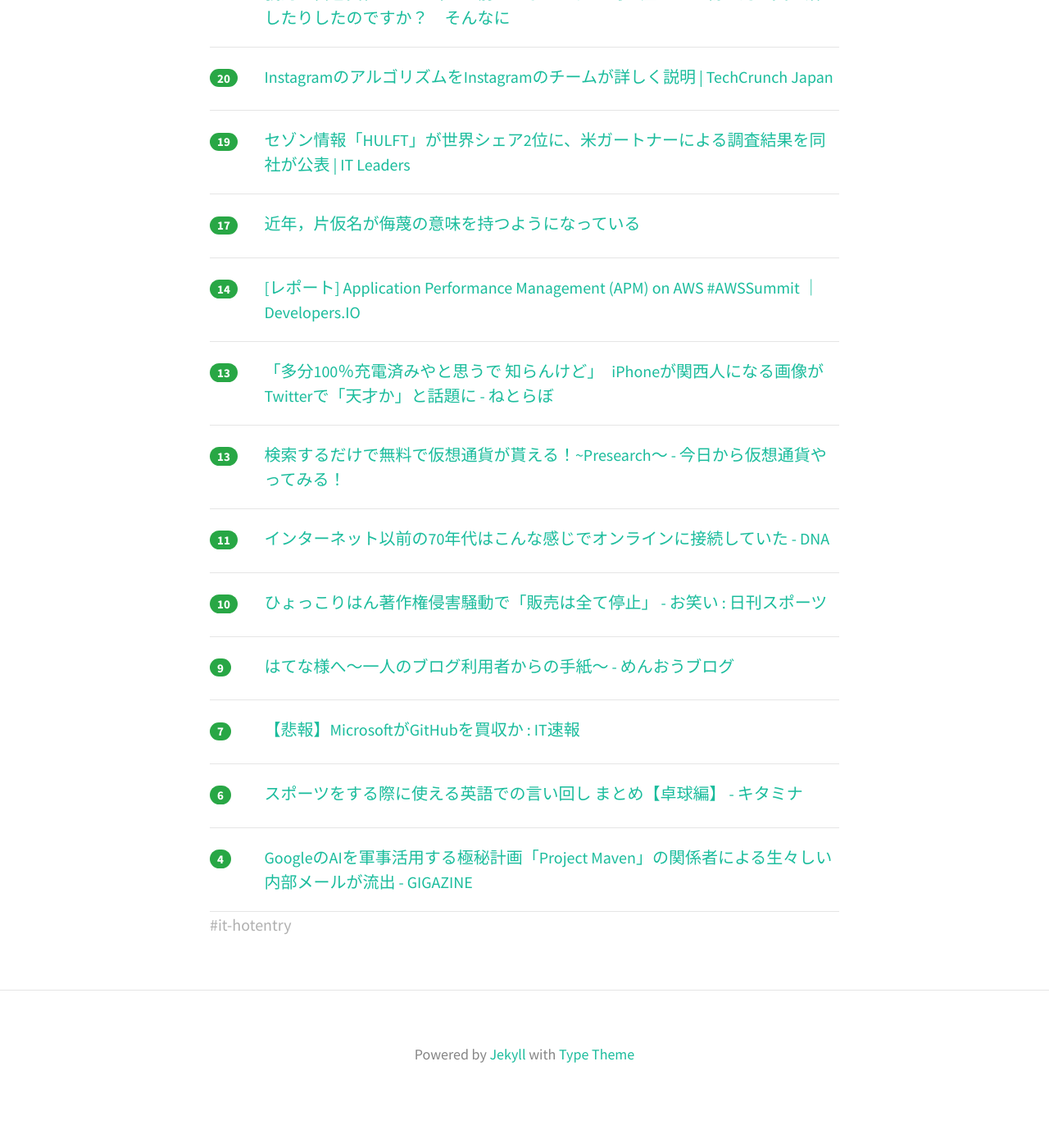
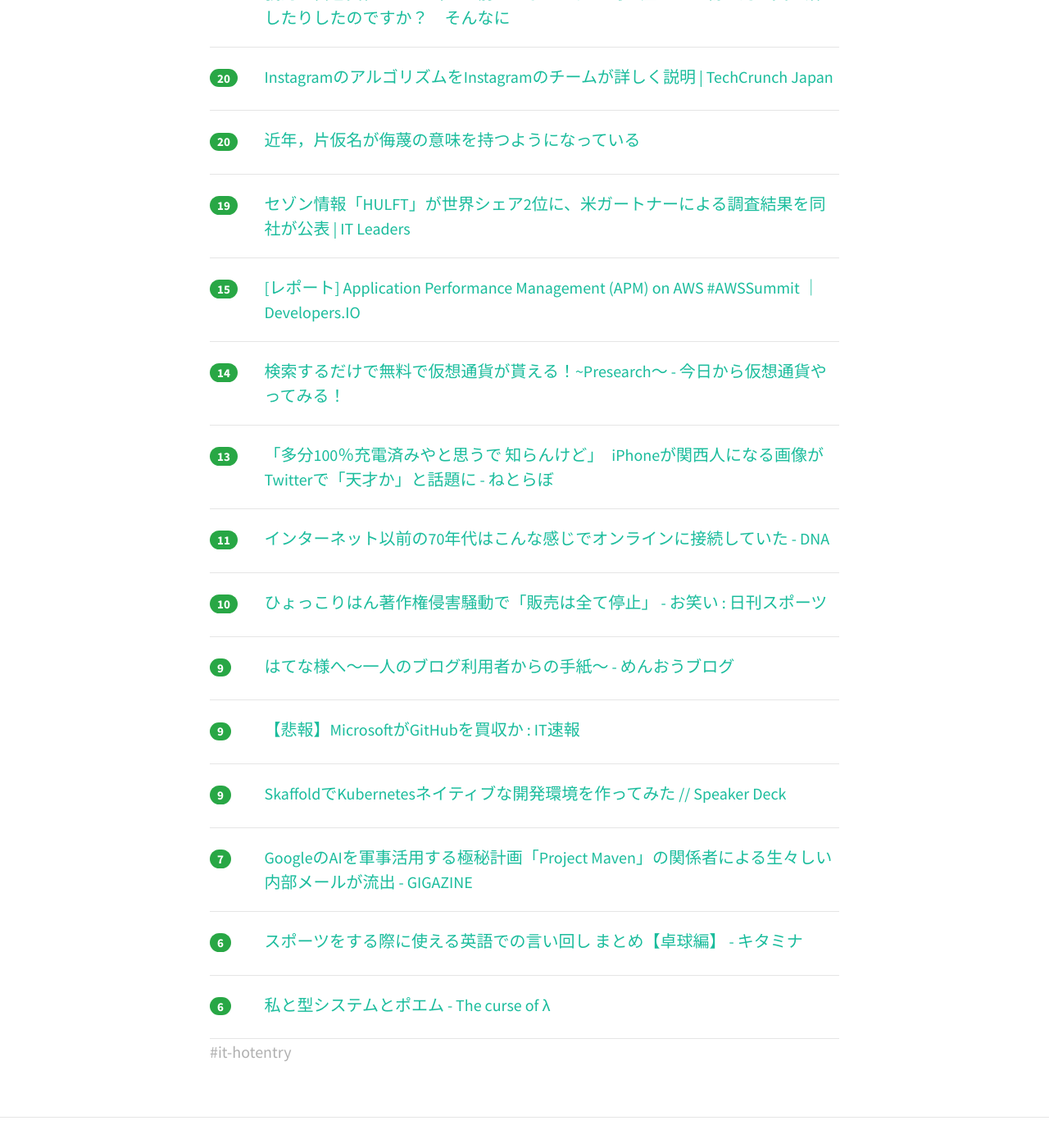
Before and after one commit to yatta47/hatena-matome-site, a Jekyll site: the page built from _posts/2018-06-03-hatena.md, in a window 1280 px wide and 1400 px high, scrolled down 526 px. Shown: the whole window at 82% size. Built offline with Jekyll 4.4.1, drawn with Linux system fonts in a browser that asks for light colours; nearby versions of some CDN libraries; before the commit the page ends 1889 px from its top, so only the background shows below that; some of the changed text lies outside the part shown.

Commit message:
Updated 2018-06-03

```diff
--- a/_posts/2018-06-03-hatena.md
+++ b/_posts/2018-06-03-hatena.md
@@ -1,18 +1,18 @@
 ---
 layout: post
 title:  "2018-06-03 はてぶIT"
-date:   2018-06-03 06:01:30
+date:   2018-06-03 07:00:39
 tags: [it-hotentry]
 ---
-14 件のデータあり
+16 件のデータあり
 
 <hr><div class="row">
-<div class="col-1"><span class="badge badge-pill badge-success h2">95</span></div>
+<div class="col-1"><span class="badge badge-pill badge-success h2">98</span></div>
 <div class="col-11"><a href='http://jp.techcrunch.com/2018/06/02/2018-06-01-google-quits-selling-tablets/' target='_blank'>Googleがタブレットから撤退 | TechCrunch Japan</a></div>
 </div>
 <hr>
 <div class="row">
-<div class="col-1"><span class="badge badge-pill badge-success h2">54</span></div>
+<div class="col-1"><span class="badge badge-pill badge-success h2">66</span></div>
 <div class="col-11"><a href='http://twitter.com/tabbata/status/1002900777000566784' target='_blank'>田端 信太郎＠「ブランド人になれ！」7月発売さんのツイート: "自殺だから一義的に自己責任なのは当たり前でしょうが。上司が屋上から物理的に突き落としたりしたのですか？　そんなに</a></div>
 </div>
 <hr>
@@ -22,28 +22,28 @@ tags: [it-hotentry]
 </div>
 <hr>
 <div class="row">
+<div class="col-1"><span class="badge badge-pill badge-success h2">20</span></div>
+<div class="col-11"><a href='https://anond.hatelabo.jp/20180603010115' target='_blank'>近年，片仮名が侮蔑の意味を持つようになっている</a></div>
+</div>
+<hr>
+<div class="row">
 <div class="col-1"><span class="badge badge-pill badge-success h2">19</span></div>
 <div class="col-11"><a href='https://it.impressbm.co.jp/articles/-/14513' target='_blank'>セゾン情報「HULFT」が世界シェア2位に、米ガートナーによる調査結果を同社が公表 | IT Leaders</a></div>
 </div>
 <hr>
 <div class="row">
-<div class="col-1"><span class="badge badge-pill badge-success h2">17</span></div>
-<div class="col-11"><a href='https://anond.hatelabo.jp/20180603010115' target='_blank'>近年，片仮名が侮蔑の意味を持つようになっている</a></div>
+<div class="col-1"><span class="badge badge-pill badge-success h2">15</span></div>
+<div class="col-11"><a href='https://dev.classmethod.jp/cloud/aws/aws-summit-tokyo-2018-apm/' target='_blank'>[レポート] Application Performance Management (APM) on AWS #AWSSummit ｜ Developers.IO</a></div>
 </div>
 <hr>
 <div class="row">
 <div class="col-1"><span class="badge badge-pill badge-success h2">14</span></div>
-<div class="col-11"><a href='https://dev.classmethod.jp/cloud/aws/aws-summit-tokyo-2018-apm/' target='_blank'>[レポート] Application Performance Management (APM) on AWS #AWSSummit ｜ Developers.IO</a></div>
+<div class="col-11"><a href='http://www.cryptocurrency-blog.info/entry/presearch' target='_blank'>検索するだけで無料で仮想通貨が貰える！~Presearch～ - 今日から仮想通貨やってみる！</a></div>
 </div>
 <hr>
 <div class="row">
 <div class="col-1"><span class="badge badge-pill badge-success h2">13</span></div>
 <div class="col-11"><a href='http://nlab.itmedia.co.jp/nl/articles/1806/02/news025.html' target='_blank'>「多分100％充電済みやと思うで 知らんけど」　iPhoneが関西人になる画像がTwitterで「天才か」と話題に - ねとらぼ</a></div>
-</div>
-<hr>
-<div class="row">
-<div class="col-1"><span class="badge badge-pill badge-success h2">13</span></div>
-<div class="col-11"><a href='http://www.cryptocurrency-blog.info/entry/presearch' target='_blank'>検索するだけで無料で仮想通貨が貰える！~Presearch～ - 今日から仮想通貨やってみる！</a></div>
 </div>
 <hr>
 <div class="row">
@@ -62,8 +62,18 @@ tags: [it-hotentry]
 </div>
 <hr>
 <div class="row">
+<div class="col-1"><span class="badge badge-pill badge-success h2">9</span></div>
+<div class="col-11"><a href='http://blog.livedoor.jp/itsoku/archives/53592725.html' target='_blank'>【悲報】MicrosoftがGitHubを買収か : IT速報</a></div>
+</div>
+<hr>
+<div class="row">
+<div class="col-1"><span class="badge badge-pill badge-success h2">9</span></div>
+<div class="col-11"><a href='https://speakerdeck.com/hhiroshell/skaffolddekubernetesneiteibunakai-fa-huan-jing-wozuo-tutemita' target='_blank'>SkaffoldでKubernetesネイティブな開発環境を作ってみた // Speaker Deck</a></div>
+</div>
+<hr>
+<div class="row">
 <div class="col-1"><span class="badge badge-pill badge-success h2">7</span></div>
-<div class="col-11"><a href='http://blog.livedoor.jp/itsoku/archives/53592725.html' target='_blank'>【悲報】MicrosoftがGitHubを買収か : IT速報</a></div>
+<div class="col-11"><a href='https://gigazine.net/news/20180602-google-project-maven-mail-leaked/' target='_blank'>GoogleのAIを軍事活用する極秘計画「Project Maven」の関係者による生々しい内部メールが流出 - GIGAZINE</a></div>
 </div>
 <hr>
 <div class="row">
@@ -72,7 +82,7 @@ tags: [it-hotentry]
 </div>
 <hr>
 <div class="row">
-<div class="col-1"><span class="badge badge-pill badge-success h2">4</span></div>
-<div class="col-11"><a href='https://gigazine.net/news/20180602-google-project-maven-mail-leaked/' target='_blank'>GoogleのAIを軍事活用する極秘計画「Project Maven」の関係者による生々しい内部メールが流出 - GIGAZINE</a></div>
+<div class="col-1"><span class="badge badge-pill badge-success h2">6</span></div>
+<div class="col-11"><a href='https://myuon.github.io/posts/type-system-poem/' target='_blank'>私と型システムとポエム - The curse of λ</a></div>
 </div>
 <hr>
```
